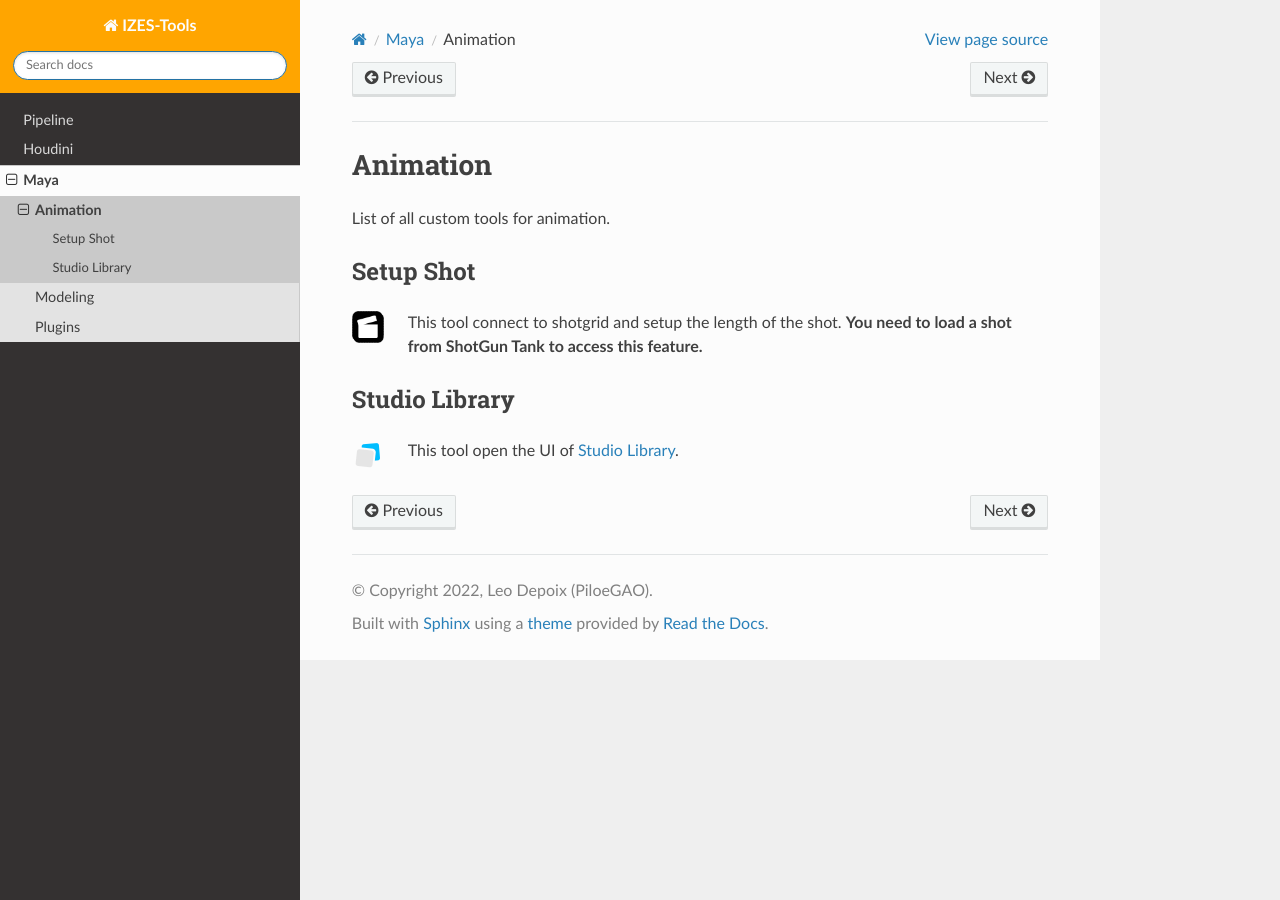
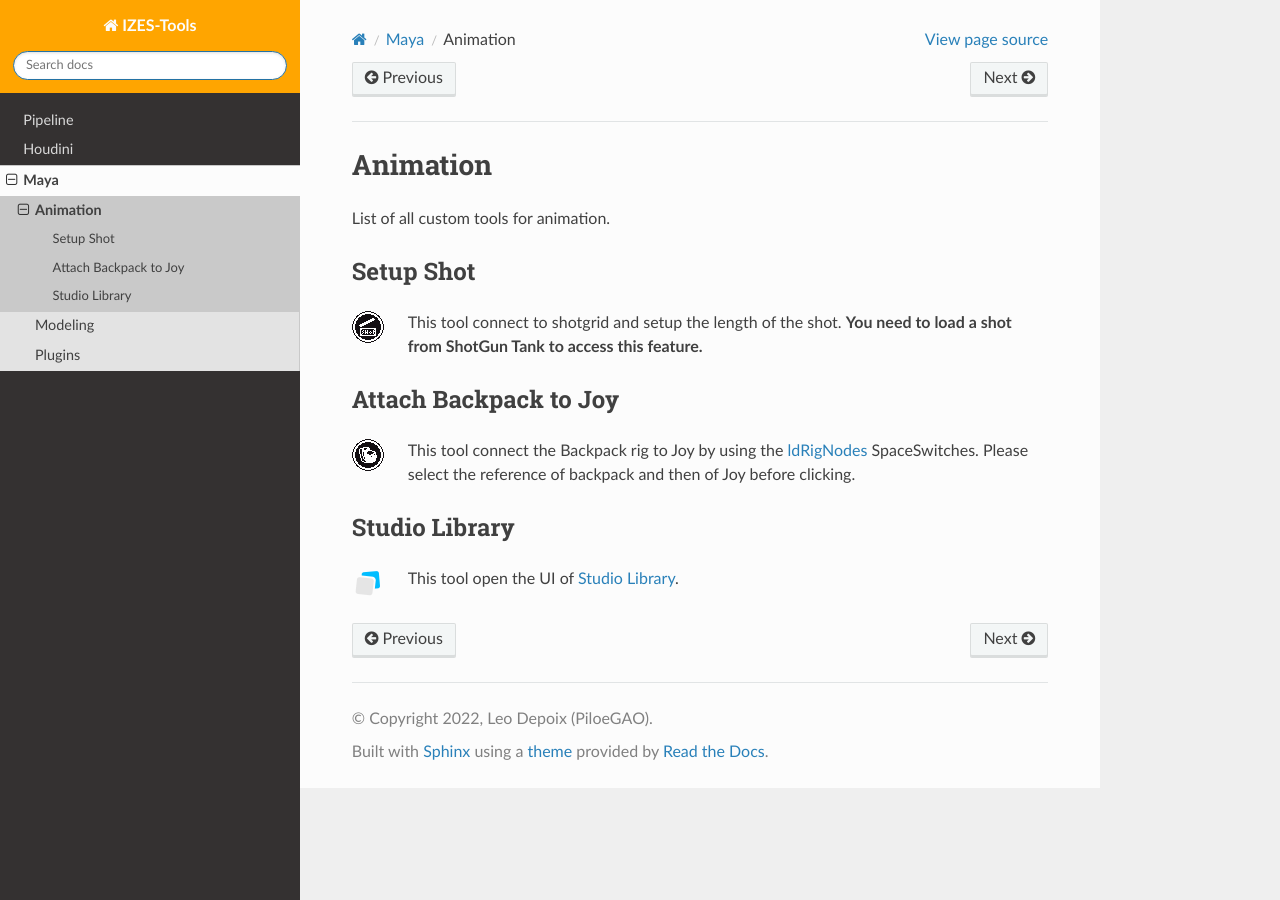
Before and after one commit to PiloeGAO/IZES-tools, a Sphinx documentation site: the page built from documentation/source/maya/animation/index.rst, in a window 1280 px wide. Built offline with Sphinx 7.4.7 and the Read the Docs theme 2.0.0, drawn with Linux system fonts in a browser that asks for light colours.

Commit message:
ADD: Documentation: New Maya Icons and new attach tool

```diff
--- a/documentation/source/maya/animation/index.rst
+++ b/documentation/source/maya/animation/index.rst
@@ -16,6 +16,15 @@
 This tool connect to shotgrid and setup the length of the shot.
 **You need to load a shot from ShotGun Tank to access this feature.**
 
+Attach Backpack to Joy
+----------------------
+
+.. figure:: /images/maya_attach-backpack_icon.png
+   :align: left
+   :width: 32px
+
+This tool connect the Backpack rig to Joy by using the :ref:`ldRigNodes <maya_plugins_ldrignodes>` SpaceSwitches.
+Please select the reference of backpack and then of Joy before clicking.
 
 Studio Library
 --------------
```
Also changed, not shown: documentation/source/images/maya_asset-structure_icon.png, documentation/source/images/maya_attach-backpack_icon.png (added), documentation/source/images/maya_porps-auto-rig_icon.png, documentation/source/images/maya_shot-setup_icon.png, documentation/source/images/maya_upgrade-setdressing_icon.png, 1 other file.
